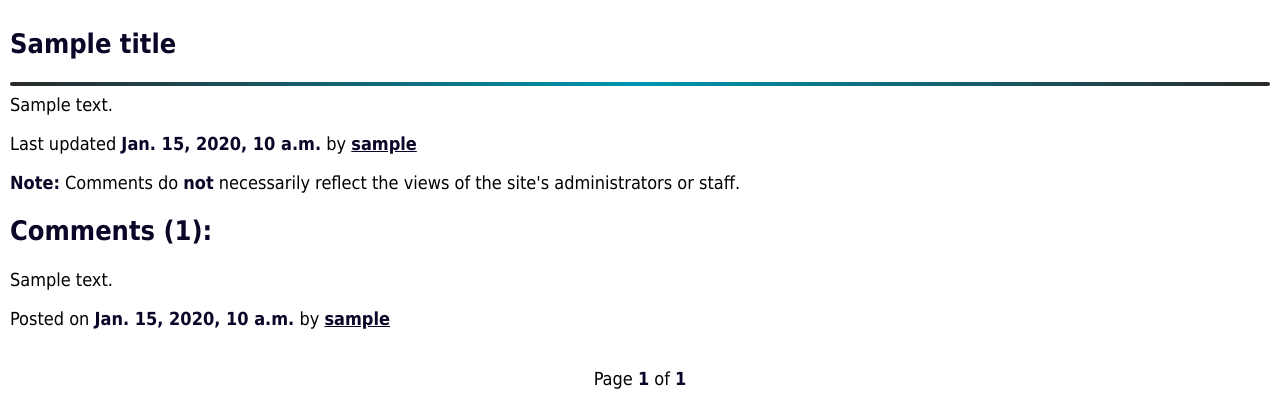
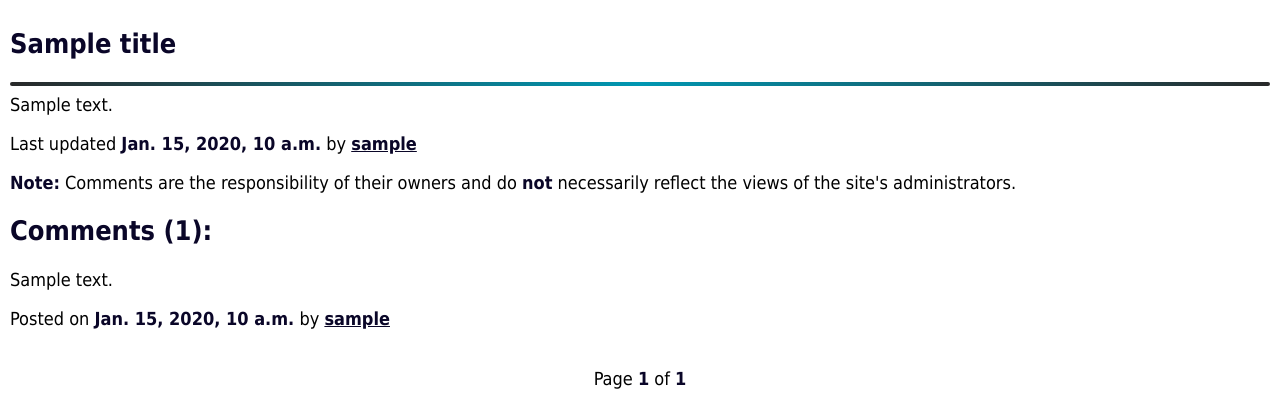
Before and after one commit to st0h/Django, a Django app: template website/posts/templates/posts/view.html in a window 1280 px wide. Shown: the part 512-905 px from the top of the page. Run offline with Django 3.2, Linux system fonts and the light colour scheme; the template is opened without the code that fills it: most values are stand-ins (such as "Sample title", 1, 10 or a date in 2020).

Commit message:
Edited comment disclaimer

```diff
--- a/website/posts/templates/posts/view.html
+++ b/website/posts/templates/posts/view.html
@@ -26,8 +26,8 @@
         <a href="{% url 'posts:comment' post.id %}">(Comment)</a>
         {% endif %}
     </p>
-    <p><strong>Note:</strong> Comments do <strong>not</strong> necessarily reflect the views of the site's administrators or staff.</p>
-    <h2 id="comments">Comments ({{ comment_count }}):</h2>
+    <p><strong>Note:</strong> Comments are the responsibility of their owners and do <strong>not</strong> necessarily reflect the views of the site's administrators.</p>
+	<h2 id="comments">Comments ({{ comment_count }}):</h2>
         {% for comment in page_obj %}
         <p>
             {{ comment.body|linebreaksbr }}
```
